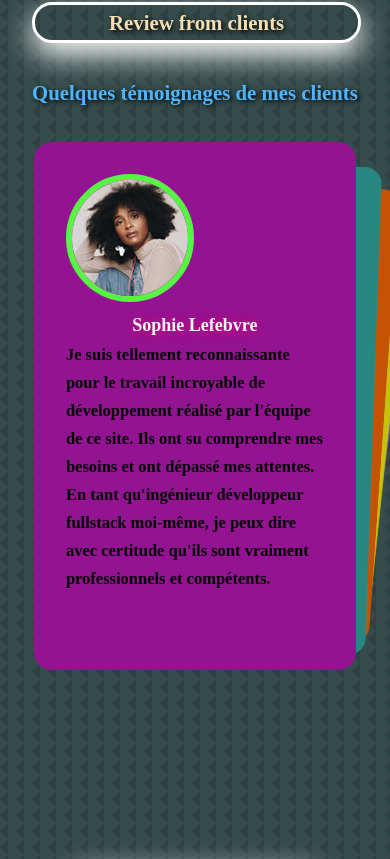
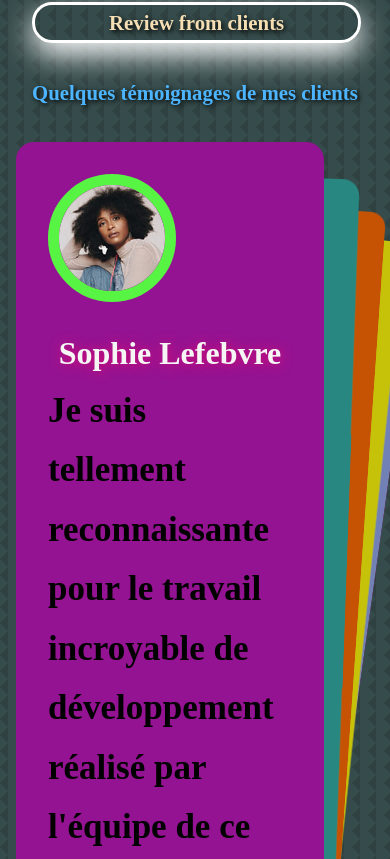
Before and after one commit to Mouhamed1003/keenprogrammer.com, a React (Create React App) app: page / in a window 390 px wide. Shown: the part 8665-9524 px from the top of the page. Built offline with nearby package versions, Linux system fonts and the light colour scheme.

Commit message:
Update temoignages.css

```diff
--- a/src/components/temoignages/temoignages.css
+++ b/src/components/temoignages/temoignages.css
@@ -64,14 +64,40 @@
 .temoignage:nth-child(10n) { background-color: rgb(54, 94, 77); }
 
 @media screen and (max-width: 1024px) {
+  .container.temoignages_container {
+    margin-left: 13em;
+    width: 35em;
+    height: 60em;
+  }
   .temoignages_container {
     width: 60%;
   }
   #temoignages {
-    margin-top: 115rem;
+    margin-top: 8rem;
+  }
+  .client_review {
+    font-size: 35px;
+  }
+  .client_avatar {
+    margin-bottom: 1.5rem;
+    border: 0.7rem solid #58f444;
+  }
+  .client_name {
+    font-size: xx-large;
+    margin-top: 0rem;
+  }
+  #temoignages h5 {
+    font-size: xx-large;
+  }
+  #temoignages h2 {
+    font-size: xx-large;
   }
 }
 @media screen and (max-width: 600px) {
+  .container.temoignages_container {
+    margin: 1;
+    width: 20em;
+  }
   .temoignages_container {
     width: var(--container-width-sm);
   }
@@ -84,7 +110,8 @@
 }
 @media screen and (max-width: 390px) {
   .container.temoignages_container {
-
+    margin: 0;
+    width: 22em;
   }
   #temoignages {
     margin-top: 4rem;
```
